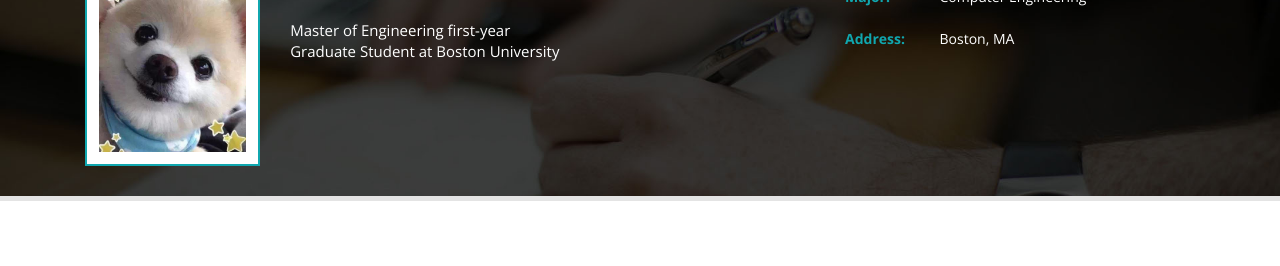
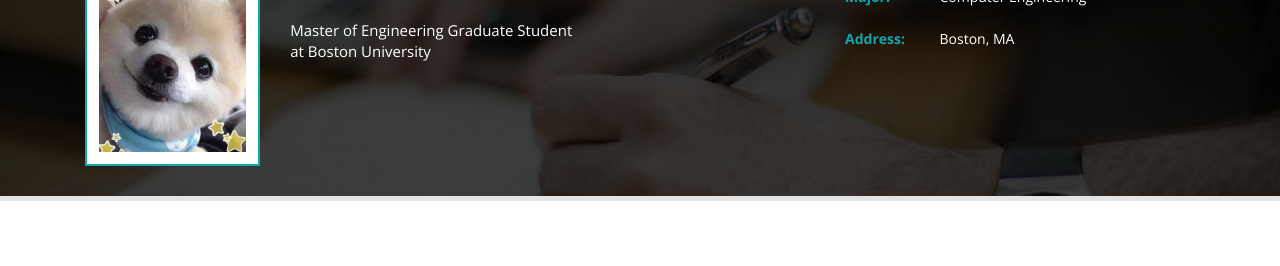
Before and after one commit to ljxiaoBU/ThisResumeRocks, a plain HTML site: page index.html in a window 1280 px wide. Shown: the part 156-422 px from the top of the page. Drawn offline with nearby package versions, Linux system fonts and the light colour scheme.

Commit message:
Update index.html

```diff
--- a/index.html
+++ b/index.html
@@ -116,7 +116,7 @@ Smartphone Compatible web template, free webdesigns for Nokia, Samsung, LG, Sony
 			</div>
 			<div class="col-sm-5 pro-text">
 				<h1>Lijun Xiao</h1>
-				<p>Master of Engineering first-year Graduate Student at Boston University</p>
+				<p>Master of Engineering Graduate Student at Boston University</p>
 			</div>
 			<div class="clearfix"></div>
 		</div>
```
